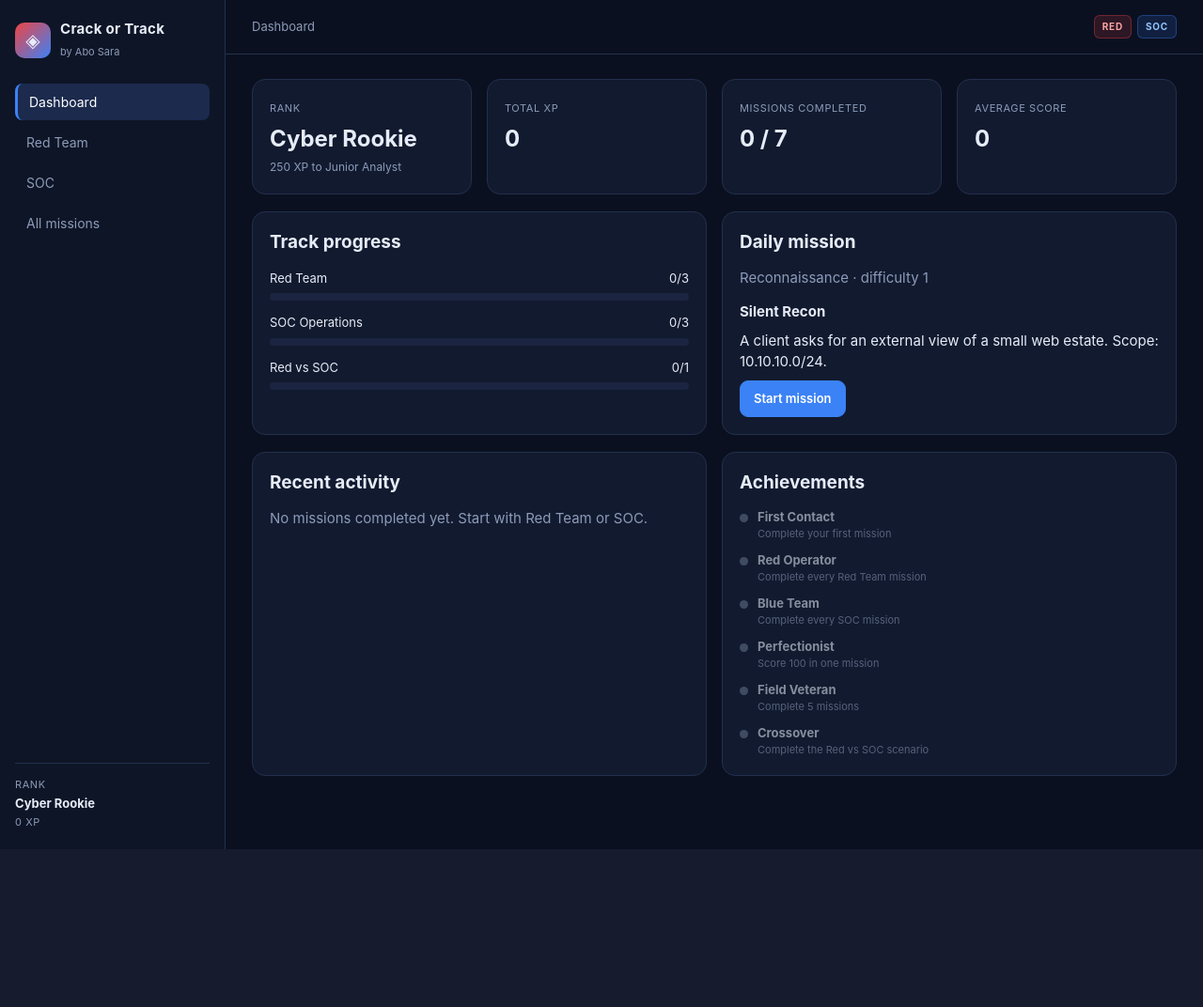
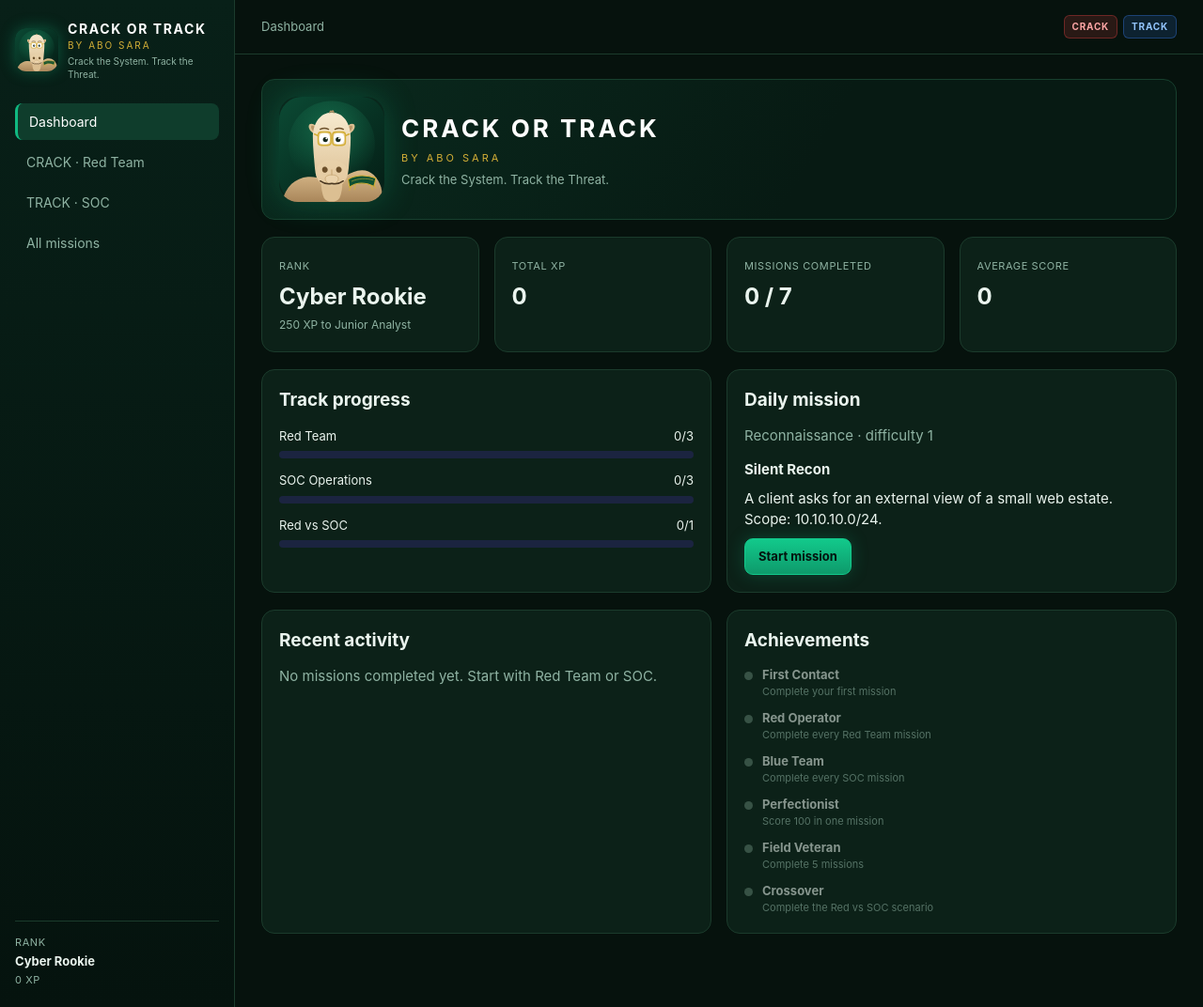
Before and after one commit to azoz70/crack-or-track, a FastAPI app: page / in a window 1280 px wide. Shown: the whole page at 94% size. Before the commit the page ends 904 px from the top, so only its background shows below. Run offline with FastAPI, Linux system fonts and the light colour scheme; data comes from the database, SQL or seed files in the repository; data that the repository does not hold is empty.

Commit message:
Rebrand to CRACK OR TRACK by Abo Sara
- New camel mascot with saddle, glasses, and long muzzle (SVG + PNG)
- Saudi-inspired green theme with gold accents; red/blue track markers
- Rename project, CLI, tests, and all references from the old name
- CLI prints the mascot as 24-bit colour blocks, text fallback without a TTY
- New tagline and brand block in the sidebar, dashboard, and results

```diff
--- a/app.py
+++ b/app.py
@@ -12,7 +12,7 @@ import db
 import engine
 from content import BY_ID, MISSIONS
 
-app = FastAPI(title="Crack or Track by Abo Sara")
+app = FastAPI(title="CRACK OR TRACK by Abo Sara")
 app.mount("/static", StaticFiles(directory="static"), name="static")
 templates = Jinja2Templates(directory="templates")
 
--- a/static/style.css
+++ b/static/style.css
@@ -1,23 +1,24 @@
 :root{
-  --bg:#0b1020; --panel:#121a2f; --panel2:#0e1526; --line:#22304d;
-  --text:#e6ecf7; --muted:#8b9bb8; --red:#ef4444; --blue:#3b82f6;
-  --green:#22c55e; --yellow:#eab308; --purple:#a855f7; --grey:#64748b;
+  --bg:#06120D; --panel:#0C2118; --panel2:#07170F; --line:#1B3B2C;
+  --text:#EAF4EE; --muted:#8FB3A3; --red:#E5484D; --blue:#3B82F6;
+  --green:#10B981; --yellow:#EAB308; --purple:#A78BFA; --grey:#5B7A6B;
 }
 *{box-sizing:border-box}
 body{margin:0;background:var(--bg);color:var(--text);
   font:15px/1.5 -apple-system,BlinkMacSystemFont,"Segoe UI",Roboto,Inter,sans-serif}
 .app{display:flex;min-height:100vh}
-.sidebar{width:240px;background:var(--panel2);border-right:1px solid var(--line);
+.sidebar{width:250px;background:linear-gradient(180deg,#082018,#05130E);border-right:1px solid var(--line);
   padding:20px 16px;display:flex;flex-direction:column;gap:24px}
 .brand{display:flex;gap:10px;align-items:center}
-.logo{width:38px;height:38px;border-radius:10px;display:grid;place-items:center;
-  background:linear-gradient(135deg,var(--red),var(--blue));font-size:20px}
-.brand h1{font-size:15px;margin:0;letter-spacing:.3px}
-.brand small{color:var(--muted);font-size:11px}
+.brand-logo{width:46px;height:46px;border-radius:12px;flex:0 0 46px;
+  box-shadow:0 0 16px rgba(16,185,129,.35)}
+.brand h1{font-size:14px;margin:0;letter-spacing:1.6px;color:#fff}
+.brand small{color:#D4AF37;font-size:10px;letter-spacing:2px;display:block}
+.tagline{display:block;color:var(--muted);font-size:10px;margin-top:3px;line-height:1.35}
 nav{display:flex;flex-direction:column;gap:4px}
 nav a{color:var(--muted);text-decoration:none;padding:9px 12px;border-radius:8px;font-size:14px}
 nav a:hover{background:#1a2440;color:var(--text)}
-nav a.active{background:#1b2a4d;color:#fff;border-left:3px solid var(--blue)}
+nav a.active{background:#0F3D2C;color:#fff;border-left:3px solid var(--green)}
 .player-mini{margin-top:auto;border-top:1px solid var(--line);padding-top:14px;
   display:flex;flex-direction:column;gap:2px;font-size:13px}
 .label{color:var(--muted);font-size:11px;text-transform:uppercase;letter-spacing:.6px}
@@ -78,8 +79,8 @@ th{color:var(--muted);font-weight:500;font-size:11px;text-transform:uppercase;le
 .btn{display:inline-block;padding:9px 14px;border-radius:9px;border:1px solid var(--line);
   background:#16203a;color:var(--text);text-decoration:none;font-size:13px;cursor:pointer}
 .btn:hover{background:#1c2a4a}
-.btn.primary{background:var(--blue);border-color:var(--blue);color:#fff;font-weight:600}
-.btn.primary:hover{background:#2563eb}
+.btn.primary{background:linear-gradient(180deg,#12C98B,#0E9A6B);border-color:#12C98B;color:#04140E;font-weight:700;box-shadow:0 0 18px rgba(16,185,129,.25)}
+.btn.primary:hover{filter:brightness(1.07)}
 .btn.ghost{background:transparent;color:var(--muted)}
 .mission-head{display:flex;justify-content:space-between;align-items:flex-start;margin-bottom:16px}
 .stage-count{color:var(--muted);font-size:13px}
@@ -113,3 +114,13 @@ select{margin-top:6px;width:100%;padding:10px;border-radius:9px;background:#080d
   .player-mini{margin:0;border:0;padding:0}
   .content{padding:18px}
 }
+
+.hero{display:flex;gap:18px;align-items:center;margin-bottom:18px;
+  background:linear-gradient(120deg,#0A2A1E,#071A13 60%);border:1px solid #17402E}
+.hero-logo{width:112px;height:112px;border-radius:20px;box-shadow:0 0 34px rgba(16,185,129,.28)}
+.hero-title{font-size:26px;letter-spacing:3px;margin:0;color:#fff}
+.hero-sub{color:#D4AF37;letter-spacing:3px;font-size:11px;margin:4px 0 6px}
+.hero-tag{color:var(--muted);font-size:13px;margin:0}
+.result-logo{width:84px;height:84px;border-radius:16px;margin-bottom:8px}
+.bar.red>div{background:linear-gradient(90deg,#B91C1C,var(--red))}
+@media(max-width:820px){.hero{flex-direction:column;text-align:center}}
--- a/templates/base.html
+++ b/templates/base.html
@@ -3,23 +3,25 @@
 <head>
   <meta charset="utf-8">
   <meta name="viewport" content="width=device-width, initial-scale=1">
-  <title>{% block title %}Crack or Track{% endblock %}</title>
+  <title>{% block title %}CRACK OR TRACK — by Abo Sara{% endblock %}</title>
+  <link rel="icon" href="/static/logo.svg" type="image/svg+xml">
   <link rel="stylesheet" href="/static/style.css">
 </head>
 <body>
 <div class="app">
   <aside class="sidebar">
     <div class="brand">
-      <div class="logo">◈</div>
-      <div>
-        <h1>Crack or Track</h1>
-        <small>by Abo Sara</small>
+      <img class="brand-logo" src="/static/logo.svg" alt="CRACK OR TRACK camel mascot">
+      <div class="brand-text">
+        <h1>CRACK OR TRACK</h1>
+        <small>BY ABO SARA</small>
+        <span class="tagline">Crack the System. Track the Threat.</span>
       </div>
     </div>
     <nav>
       <a href="/" class="{{ 'active' if active == 'dashboard' else '' }}">Dashboard</a>
-      <a href="/missions?track=red" class="{{ 'active' if active == 'red' else '' }}">Red Team</a>
-      <a href="/missions?track=blue" class="{{ 'active' if active == 'blue' else '' }}">SOC</a>
+      <a href="/missions?track=red" class="{{ 'active' if active == 'red' else '' }}">CRACK · Red Team</a>
+      <a href="/missions?track=blue" class="{{ 'active' if active == 'blue' else '' }}">TRACK · SOC</a>
       <a href="/missions" class="{{ 'active' if active == 'all' else '' }}">All missions</a>
     </nav>
     <div class="player-mini">
@@ -32,8 +34,8 @@
     <header class="topbar">
       <div class="crumb">{% block crumb %}Operations console{% endblock %}</div>
       <div class="badges">
-        <span class="badge red">RED</span>
-        <span class="badge blue">SOC</span>
+        <span class="badge red">CRACK</span>
+        <span class="badge blue">TRACK</span>
       </div>
     </header>
     <section class="content">
--- a/templates/dashboard.html
+++ b/templates/dashboard.html
@@ -1,6 +1,15 @@
 {% extends "base.html" %}
 {% block crumb %}Dashboard{% endblock %}
 {% block content %}
+<div class="hero card">
+  <img class="hero-logo" src="/static/logo.svg" alt="CRACK OR TRACK camel mascot">
+  <div>
+    <h2 class="hero-title">CRACK OR TRACK</h2>
+    <p class="hero-sub">BY ABO SARA</p>
+    <p class="hero-tag">Crack the System. Track the Threat.</p>
+  </div>
+</div>
+
 <div class="grid stats">
   <div class="card stat">
     <span class="label">Rank</span>
--- a/templates/result.html
+++ b/templates/result.html
@@ -2,6 +2,7 @@
 {% block crumb %}{{ m.title }} — result{% endblock %}
 {% block content %}
 <div class="card narrow">
+  <img class="result-logo" src="/static/logo.svg" alt="CRACK OR TRACK mascot">
   <div class="verdict {{ 'ok' if result.score >= 70 else 'bad' }}">Mission complete</div>
   <h2 class="score-big">{{ result.score }}<span>/100</span></h2>
   <div class="grid stats small">
```
Also changed, not shown: cli.py (renamed from breach.py, +31 -13 lines), cli_art.txt (added, +18 -0 lines), tests/test_cli.py (renamed from tests/test_breach.py, +3 -3 lines), tools/make_cli_art.py (added, +19 -0 lines), README.md, static/logo.png (added), static/logo.svg (added), 1 other file.
